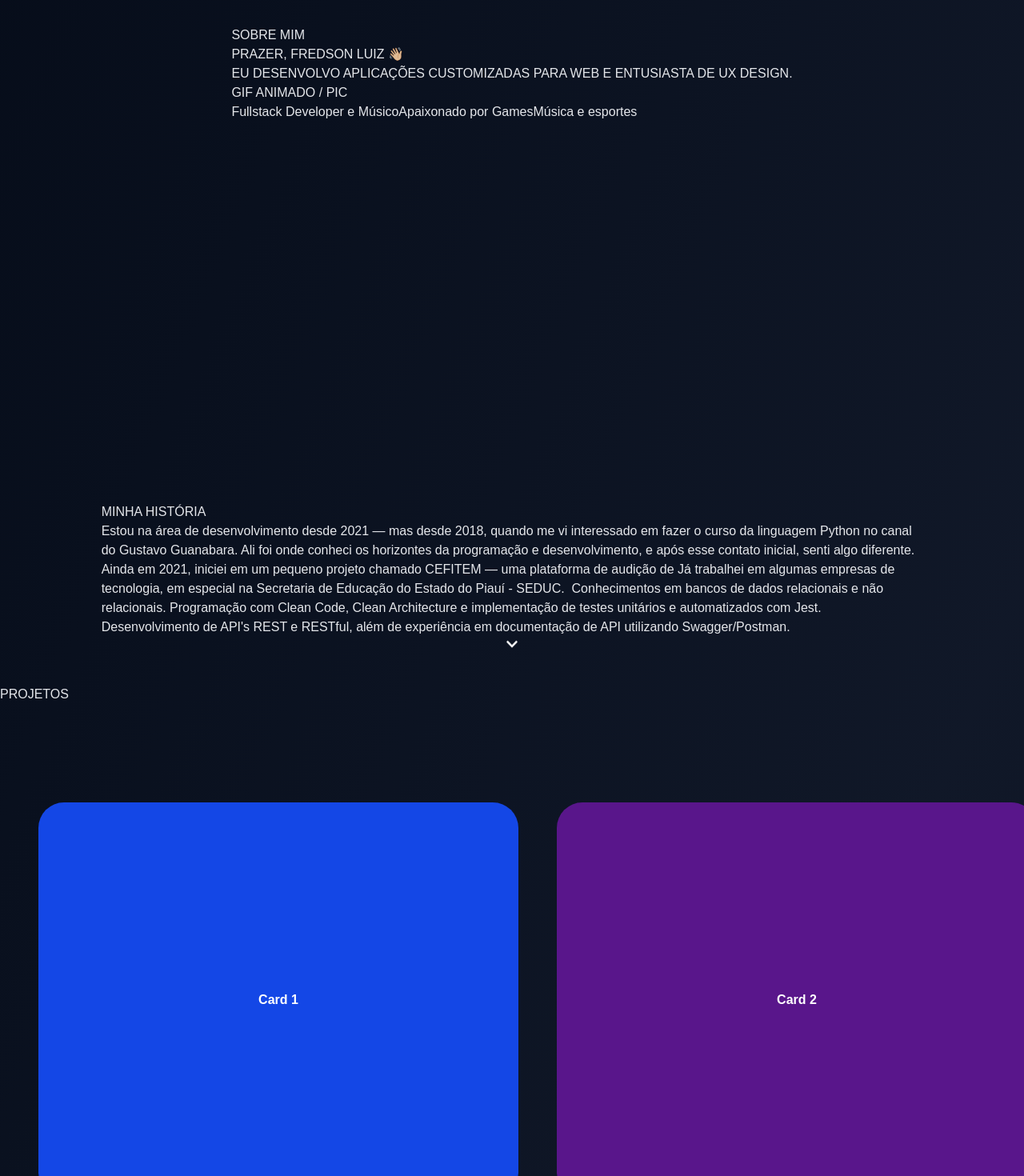
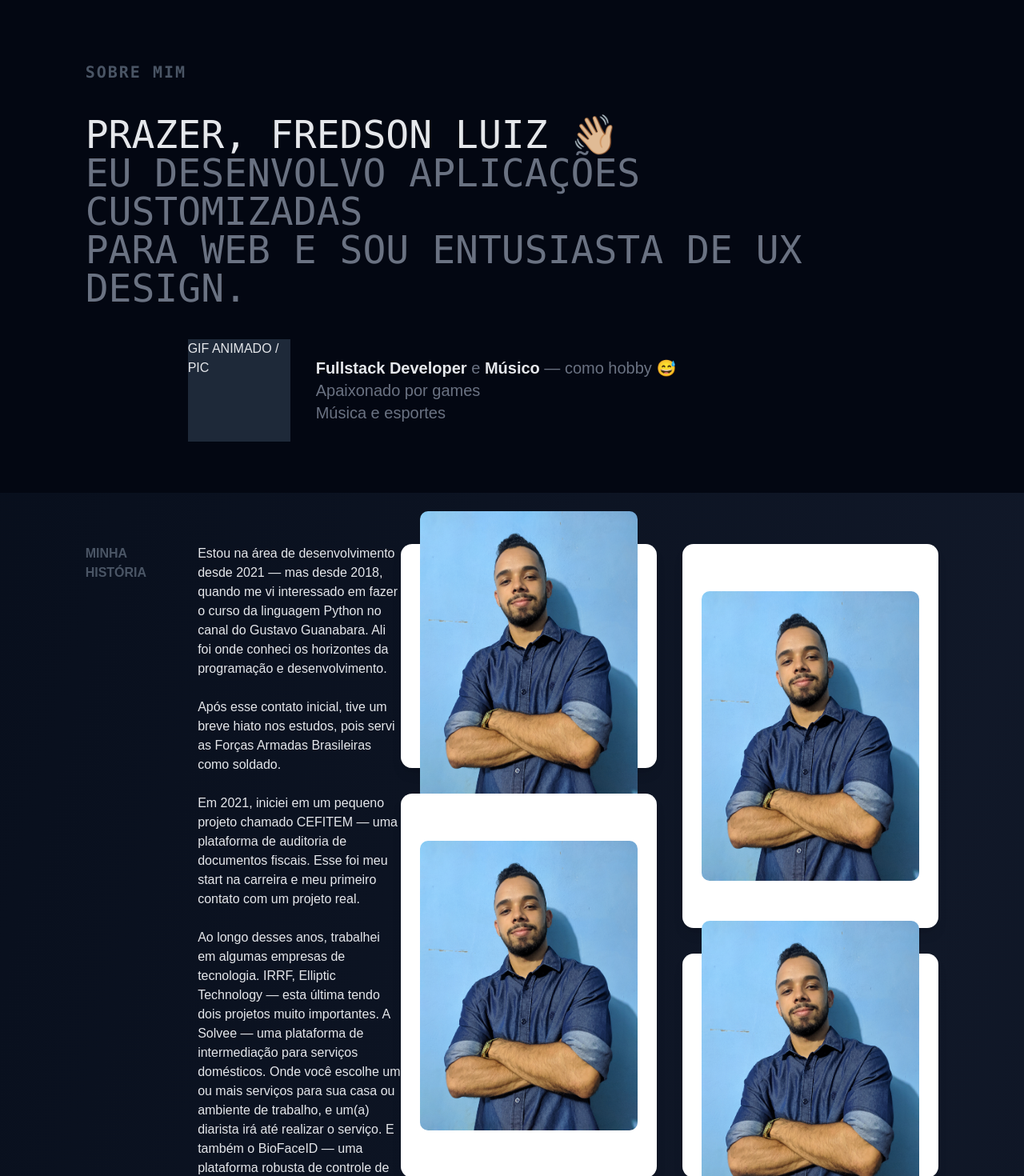
Before and after one commit to FreddySnzz/portfolio-freddy-snzz, a Next.js app: page / in a window 1280 px wide. Shown: the part 820-2290 px from the top of the page at 80% size. Built offline with nearby package versions, Linux system fonts and the light colour scheme.

Commit message:
feat: finished the about container, and added picture frame + mosaico

```diff
--- a/src/app/page.tsx
+++ b/src/app/page.tsx
@@ -17,9 +17,7 @@ export default function Home() {
     <BackgroundGradientContainer>
       <Navbar />
       <ApresentationContainer />
-      <Layout className="p-6">
-        <AboutContainer />
-      </Layout>
+      <AboutContainer />
       <ProjectsContainer />
       <Layout className="p-6">
         <ContactContainer />
--- /dev/null
+++ b/src/components/PictureFrame.tsx
@@ -0,0 +1,22 @@
+import Image from "next/image";
+
+interface PictureFrameProps {
+  src: string
+  size?: number
+  width?: number
+  height?: number
+}
+
+export default function PictureFrame({ src, size, width, height }: PictureFrameProps) {
+  const picSize = width && height ? `w-${width} h-${height}` : `w-${size} h-${size}`;
+
+  return (
+    <Image
+      src={src}
+      alt="Picture" width={500} height={500}
+      className={`rounded-lg object-cover ${picSize}`}
+    />
+    // <div className={`p-4 bg-white rounded-xl ${divSize}`}>
+    // </div>
+  )
+}
--- a/src/components/layout/AboutContainer.tsx
+++ b/src/components/layout/AboutContainer.tsx
@@ -1,52 +1,88 @@
 import { ButtonScrollDown } from "../Button";
+import MosaicoContainer from "./PictureContainer";
 
 export default function AboutContainer() {
   return (
-    <section id="sobre" className="flex flex-col items-center justify-center h-screen">
-      <div className="h-full">
-        <h1>
+    <section id="sobre" className="flex flex-col items-center justify-center h-auto">
+      <div className="flex h-full w-full justify-center bg-gray-950">
+        <div className="w-10/12">
+          <h1 className="mt-24 text-xl font-mono font-bold tracking-widest text-gray-600">
             SOBRE MIM
           </h1>
-        <div>
-          <h2>
+          <div className="mt-10">
+            <h1 className="font-mono text-5xl">
               PRAZER, FREDSON LUIZ 👋🏼
-          </h2>
-          <span>
-            EU DESENVOLVO APLICAÇÕES CUSTOMIZADAS PARA WEB E ENTUSIASTA DE UX DESIGN.
+            </h1>
+            <span className="text-gray-500 font-mono text-5xl">
+              EU DESENVOLVO APLICAÇÕES CUSTOMIZADAS <br></br> PARA WEB E SOU ENTUSIASTA DE UX DESIGN.
             </span>
-          <div>
-            <div>
+            <div className="flex mt-10 ml-8 md:ml-32 mb-16">
+              <div className="w-32 h-32 bg-gray-800">
                 GIF ANIMADO / PIC
               </div>
-            <span>
-              Fullstack Developer e Músico
+              <div className="flex flex-col justify-center ml-8">
+                <p className="text-xl">
+                  <span className="font-bold">
+                    Fullstack Developer
                   </span>
-            <span>
-              Apaixonado por Games
+                  <span className="text-gray-500">
+                    {` e `}
                   </span>
-            <span>
+                  <span className="font-bold">
+                    Músico
+                  </span>
+                  <span className="text-gray-500">
+                    {` — como hobby 😅`}
+                  </span>
+                </p>
+                <p className="text-xl text-gray-500">
+                  Apaixonado por games
+                </p>
+                <p className="text-xl text-gray-500">
                   Música e esportes
-            </span>
+                </p>
               </div>
             </div>
           </div>
-      <div>
-        <h1>
-          MINHA HISTÓRIA
+        </div>
+      </div>
+      <div className="flex w-10/12 mt-16">
+        <h1 className="text-gray-600 font-bold">
+          MINHA <br></br> HISTÓRIA
         </h1>
-        <span>
-          {`Estou na área de desenvolvimento desde 2021 — mas desde 2018, quando me vi interessado em fazer o curso da linguagem Python
-          no canal do Gustavo Guanabara.
+        <div className="ml-4 md:ml-16 md:w-4/5">
+          <p className="text-gray-200">
+            Estou na área de desenvolvimento desde 2021 — mas desde 2018, quando me vi interessado em fazer o curso da linguagem Python
+            no canal do Gustavo Guanabara. Ali foi onde conheci os horizontes da programação e desenvolvimento. <br></br><br></br>
 
-          Ali foi onde conheci os horizontes da programação e desenvolvimento, e após esse contato inicial, senti algo diferente.
-          Ainda em 2021, iniciei em um pequeno projeto chamado CEFITEM — uma plataforma de audição de
-          Já trabalhei em algumas empresas de tecnologia, em especial na Secretaria de Educação do Estado do Piauí - SEDUC.
-          Conhecimentos em bancos de dados relacionais e não relacionais.
-          Programação com Clean Code, Clean Architecture e implementação de testes unitários e automatizados com Jest.
-          Desenvolvimento de API's REST e RESTful, além de experiência em documentação de API utilizando Swagger/Postman.`}
-        </span>
+            Após esse contato inicial, tive um breve hiato nos estudos, pois servi as Forças Armadas Brasileiras como soldado. <br></br><br></br>
+            Em 2021, iniciei em um pequeno projeto chamado
+            CEFITEM — uma plataforma de auditoria de documentos fiscais. Esse foi meu start na carreira e meu primeiro contato com um
+            projeto real. <br></br><br></br>
+
+            Ao longo desses anos, trabalhei em algumas empresas de tecnologia. IRRF, Elliptic Technology — esta última tendo dois
+            projetos muito importantes. A Solvee — uma plataforma de intermediação para serviços domésticos. Onde você escolhe um
+            ou mais serviços para sua casa ou ambiente de trabalho, e um(a) diarista irá até realizar o serviço.
+            E também o BioFaceID — uma plataforma robusta de controle de acesso de pessoas por meio da integração com terminais
+            de reconhecimento facial. Sem dúvidas, o projeto mais complexo que já trabalhei até hoje. <br></br><br></br>
+
+            O maior desafio não foi técnico, foi a regra de negócio. Criar uma API que se comunicava com uma API própria da
+            Hikvision — empresa no qual fabrica os terminais, não foi uma tarefa fácil. Com um equipe bem pequena, apenas três devs e um ux/ui designer,
+            as demandas foram bastante altas e corridas. <br></br><br></br>
+
+            Por fim, e não menos importante, a Secretaria de Educação do Estado do Piauí - SEDUC. Lá pude aprimorar 200% minhas habilidades e conhecimentos
+            sobre desenvolvimento, trabalho em equipe e assumir responsabilidades. Aprendi desde a infraestrutura, microfrontends, sistemas legados. Conheci
+            muitas linguagens que até então não tinha trabalhado/estudado, e isso me motivou a aprender cada vez mais. <br></br><br></br>
+
+            Quando não estou projetando ou criando, estou buscando inspiração fora das telas — amo estar tocar, ouvir uma boa música, explorar coisas novas,
+            viver novas experiências, praticar esportes — tanto tradicional, quanto eSports.
+          </p>
         </div>
-      <div className="flex flex-col items-center justify-center ">
+        <div className="hidden md:block w-full">
+          <MosaicoContainer />
+        </div>
+      </div>
+      <div className="flex flex-col items-center justify-center mt-16">
         <ButtonScrollDown section="projetos" />
       </div>
     </section>
--- /dev/null
+++ b/src/components/layout/PictureContainer.tsx
@@ -0,0 +1,24 @@
+import PictureFrame from "../PictureFrame";
+
+export default function MosaicoContainer() {
+  return (
+    <div className="flex gap-8 justify-center w-full h-full">
+      <div className="flex flex-col gap-8">
+        <div className="flex justify-center items-center p-6 w-80 h-70 rounded-xl bg-white shadow-lg">
+          <PictureFrame src="/images/profile.png" size={60} />
+        </div>
+        <div className="flex justify-center items-center p-6 w-80 h-120 rounded-xl bg-white shadow-lg">
+          <PictureFrame src="/images/profile.png" size={100} />
+        </div>
+      </div>
+      <div className="flex flex-col gap-8">
+        <div className="flex justify-center items-center p-6 w-80 h-120 rounded-xl bg-white shadow-lg">
+          <PictureFrame src="/images/profile.png" size={100} />
+        </div>
+        <div className="flex justify-center items-center p-6 w-80 h-70 rounded-xl bg-white shadow-lg">
+          <PictureFrame src="/images/profile.png" size={60} />
+        </div>
+      </div>
+    </div>
+  )
+}
```
Also changed, not shown: public/images/profile-cartoon.png (added), public/images/profile.png (added). Lines whose indentation alone changed are shown as unchanged.
